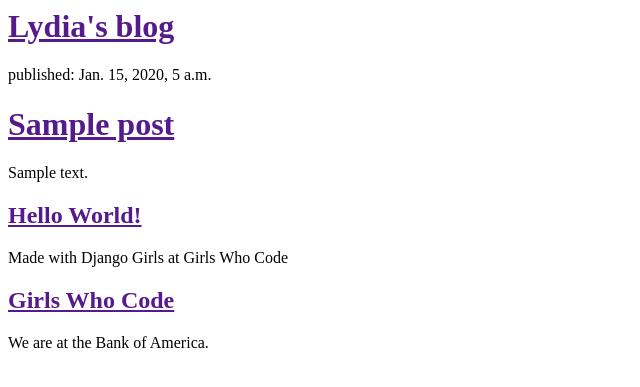
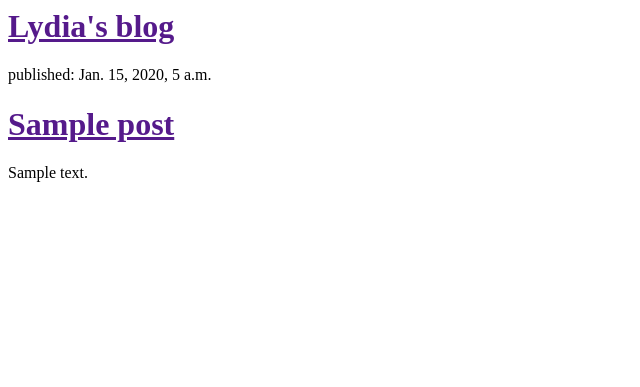
Before and after one commit to lydiakim143/my-first-blog, a Django app: template blog/templates/blog/post_list.html in a window 1280 px wide. Shown: the top 387 px of the page, without its empty margins (0-640 px from the left). Run offline with Django 3.2, Linux system fonts and the light colour scheme; the template is opened without the code that fills it: values that come from a table or form of the project are taken from there, others are empty; tables that the repository leaves empty hold one stand-in row (values such as "Sample post").

Commit message:
Modified templates to display posts from database.

```diff
--- a/blog/templates/blog/post_list.html
+++ b/blog/templates/blog/post_list.html
@@ -14,15 +14,5 @@
                 <p>{{ post.text|linebreaksbr }}</p>
             </div>
         {% endfor %}
-
-        <div>
-            <h2><a href=""> Hello World! </a></h2>
-            <p> Made with Django Girls at Girls Who Code</p>
-        </div>
-
-        <div>
-            <h2><a href=""> Girls Who Code</a></h2>
-            <p> We are at the Bank of America. </p>
-        </div>
     </body>
 </html>
```
